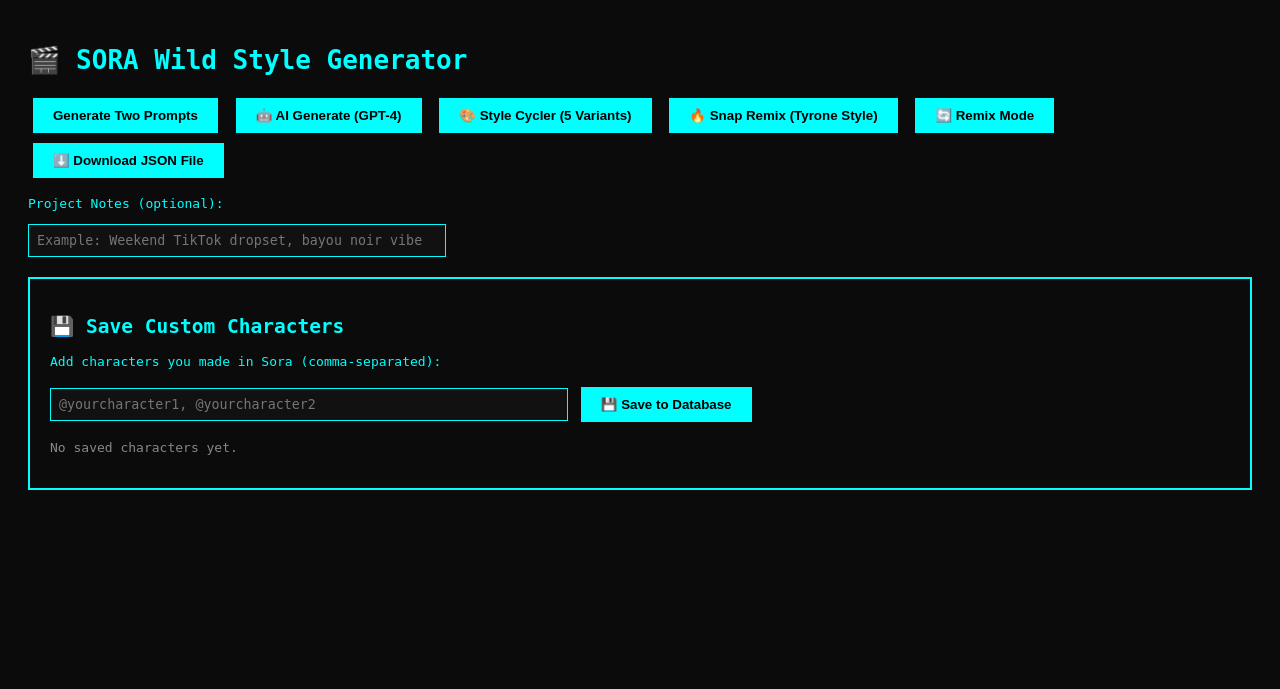
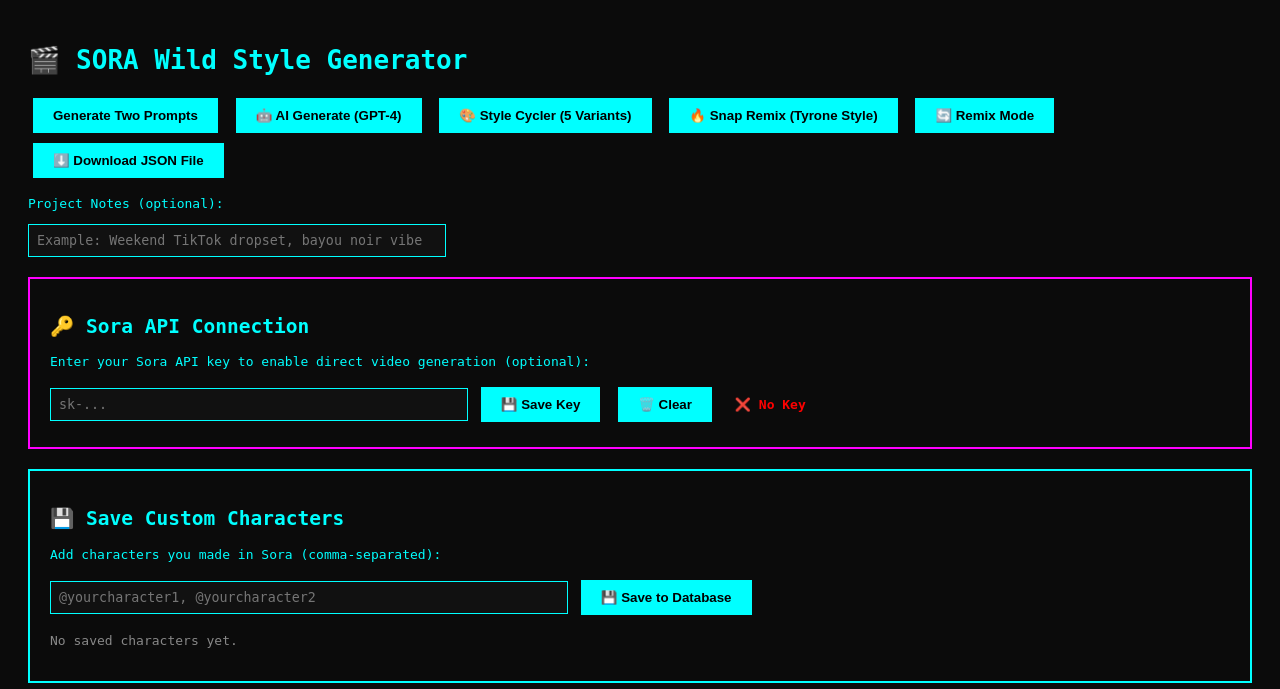
Before and after one commit to chewygore9/Soragen1, a Flask app: page / in a window 1280 px wide. Shown: the top 689 px of the page. Run offline with Flask 3, Linux system fonts and the light colour scheme; data that the repository does not hold is empty; some libraries are stand-ins or nearby versions.

Commit message:
Add Sora video generation functionality to the application
Integrate Sora API key management and a UI for enabling video generation from prompts.

Replit-Commit-Author: Agent
Replit-Commit-Session-Id: a0771c32-cfab-4f34-aea3-21c0ded2adf3
Replit-Commit-Checkpoint-Type: full_checkpoint
Replit-Commit-Event-Id: 52eb1baa-dd44-419e-8baf-1c8dcedbd3e5
Replit-Commit-Screenshot-Url: https://storage.googleapis.com/screenshot-production-us-central1/a21778b5-75ad-4414-8c8d-51476c7a0dfa/a0771c32-cfab-4f34-aea3-21c0ded2adf3/qzN8V2r

```diff
--- a/main.py
+++ b/main.py
@@ -16,6 +16,19 @@ if AI_ENABLED:
     )
 else:
     client = None
+
+# ==== SORA API SETUP ====
+SORA_ENABLED = os.environ.get("SORA_API_KEY") is not None
+SORA_API_KEY = os.environ.get("SORA_API_KEY")
+if SORA_ENABLED:
+    # Sora uses OpenAI client but with specific endpoint
+    sora_client = OpenAI(
+        api_key=SORA_API_KEY,
+        # Sora API endpoint - may need adjustment when API is public
+        base_url="https://api.openai.com/v1"
+    )
+else:
+    sora_client = None
 
 # ==== DATABASE SETUP ====
 DB_ENABLED = False  # Start with disabled
--- a/templates/index.html
+++ b/templates/index.html
@@ -25,6 +25,19 @@ textarea {height:100px; resize:vertical;}
 <button id="download">⬇️ Download JSON File</button>
 <p>Project Notes (optional):</p>
 <input id="notesInput" placeholder="Example: Weekend TikTok dropset, bayou noir vibe">
+
+<div style="border:2px solid #ff00ff; padding:20px; margin:20px 0;">
+  <h2>🔑 Sora API Connection</h2>
+  <p>Enter your Sora API key to enable direct video generation (optional):</p>
+  <input id="soraApiKey" type="password" placeholder="sk-..." style="width:400px;">
+  <button id="saveSoraKey">💾 Save Key</button>
+  <button id="clearSoraKey">🗑️ Clear</button>
+  <span id="soraStatus" style="margin-left:10px; font-weight:bold;"></span>
+  <div id="soraFeatures" style="display:none; margin-top:15px;">
+    <button id="generateSoraVideo" style="background:#ff00ff; color:#fff; font-size:1.2em; padding:15px;">🎬 Generate Sora Video from Last Prompt</button>
+    <div id="soraVideoStatus" style="margin-top:10px;"></div>
+  </div>
+</div>
 
 <div style="border:2px solid #0ff; padding:20px; margin:20px 0;">
   <h2>💾 Save Custom Characters</h2>
@@ -63,6 +76,122 @@ textarea {height:100px; resize:vertical;}
 
 <script>
 let latestPrompts = [];
+let soraApiKey = null;
+
+// Sora API Key Management
+function initSoraAPI() {
+  // Load saved key from localStorage
+  const savedKey = localStorage.getItem('soraApiKey');
+  if (savedKey) {
+    soraApiKey = savedKey;
+    document.getElementById('soraApiKey').value = '••••••••' + savedKey.slice(-4); // Show last 4 chars
+    document.getElementById('soraStatus').textContent = '✅ Key Loaded';
+    document.getElementById('soraStatus').style.color = '#0f0';
+    document.getElementById('soraFeatures').style.display = 'block';
+  } else {
+    document.getElementById('soraStatus').textContent = '❌ No Key';
+    document.getElementById('soraStatus').style.color = '#f00';
+  }
+}
+
+document.getElementById('saveSoraKey').addEventListener('click', () => {
+  const keyInput = document.getElementById('soraApiKey').value.trim();
+  if (keyInput && keyInput.startsWith('sk-')) {
+    soraApiKey = keyInput;
+    localStorage.setItem('soraApiKey', keyInput);
+    document.getElementById('soraApiKey').value = '••••••••' + keyInput.slice(-4);
+    document.getElementById('soraStatus').textContent = '✅ Key Saved';
+    document.getElementById('soraStatus').style.color = '#0f0';
+    document.getElementById('soraFeatures').style.display = 'block';
+    alert('Sora API key saved locally! You can now generate videos.');
+  } else {
+    alert('Please enter a valid Sora API key (starts with sk-)');
+  }
+});
+
+document.getElementById('clearSoraKey').addEventListener('click', () => {
+  if (confirm('Remove your Sora API key?')) {
+    soraApiKey = null;
+    localStorage.removeItem('soraApiKey');
+    document.getElementById('soraApiKey').value = '';
+    document.getElementById('soraStatus').textContent = '❌ No Key';
+    document.getElementById('soraStatus').style.color = '#f00';
+    document.getElementById('soraFeatures').style.display = 'none';
+    alert('Sora API key removed');
+  }
+});
+
+document.getElementById('generateSoraVideo').addEventListener('click', async () => {
+  if (!soraApiKey) {
+    alert('Please enter your Sora API key first!');
+    return;
+  }
+
+  if (!latestPrompts || latestPrompts.length === 0) {
+    alert('Generate a prompt first, then click this button to create a video!');
+    return;
+  }
+
+  const statusDiv = document.getElementById('soraVideoStatus');
+  statusDiv.innerHTML = '<div style="color:#ff00ff;">🎬 Generating Sora video... (this may take a few moments)</div>';
+
+  // Get the most recent prompt
+  const promptToUse = latestPrompts[0].sora_prompt || latestPrompts[0].prompt || JSON.stringify(latestPrompts[0]);
+
+  try {
+    // Note: Sora API is not publicly available yet
+    // This is a placeholder for when it becomes available
+    const response = await fetch('https://api.openai.com/v1/video/generations', {
+      method: 'POST',
+      headers: {
+        'Content-Type': 'application/json',
+        'Authorization': `Bearer ${soraApiKey}`
+      },
+      body: JSON.stringify({
+        model: 'sora-2',
+        prompt: promptToUse,
+        duration: 10,
+        size: '1280x720'
+      })
+    });
+
+    if (response.ok) {
+      const data = await response.json();
+      statusDiv.innerHTML = `
+        <div style="color:#0f0;">✅ Video generated!</div>
+        <div style="margin-top:10px;">
+          <a href="${data.url}" target="_blank" style="color:#ff00ff;">🎥 View Your Video</a>
+        </div>
+      `;
+    } else {
+      const error = await response.text();
+      if (response.status === 404) {
+        statusDiv.innerHTML = `
+          <div style="color:#ff0;">⚠️ Sora API is not yet publicly available</div>
+          <div style="color:#888; margin-top:5px;">The Sora API is currently in limited access. Your key is saved for when it becomes available!</div>
+          <div style="margin-top:10px;">For now, copy your prompts and use them at:
+            <a href="https://sora.openai.com" target="_blank" style="color:#ff00ff;">sora.openai.com</a>
+          </div>
+        `;
+      } else {
+        statusDiv.innerHTML = `<div style="color:#f00;">❌ Error: ${error}</div>`;
+      }
+    }
+  } catch (err) {
+    statusDiv.innerHTML = `
+      <div style="color:#ff0;">⚠️ Sora API Connection Issue</div>
+      <div style="color:#888; margin-top:5px;">The Sora API may not be publicly available yet.</div>
+      <div style="margin-top:10px;">For now, copy your prompts and use them at:
+        <a href="https://sora.openai.com" target="_blank" style="color:#ff00ff;">sora.openai.com</a>
+      </div>
+    `;
+  }
+});
+
+// Initialize on page load
+window.addEventListener('load', () => {
+  initSoraAPI();
+});
 
 async function loadSavedCharacters(){
   const res = await fetch('/get_characters');
```
Also changed, not shown: 1 other file.
